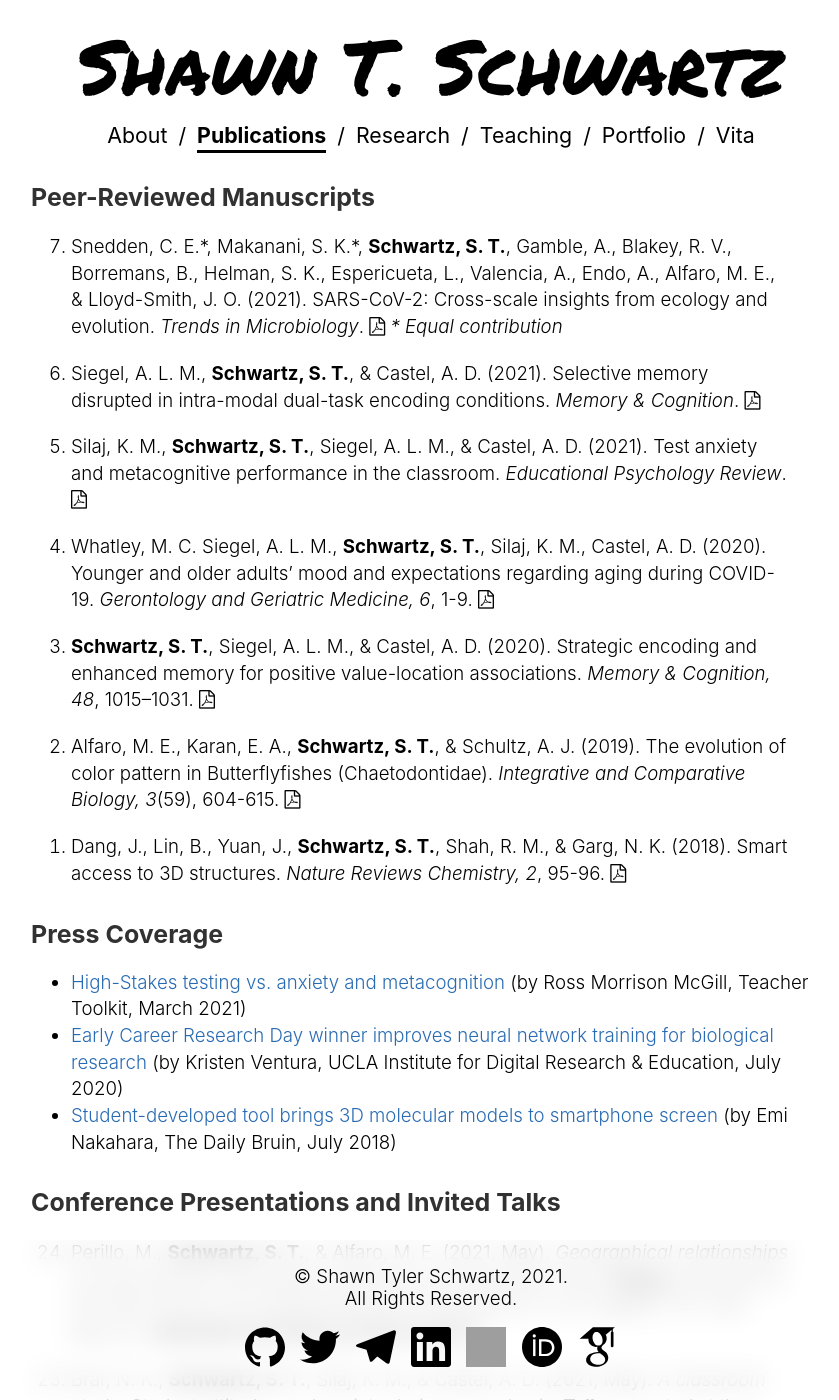
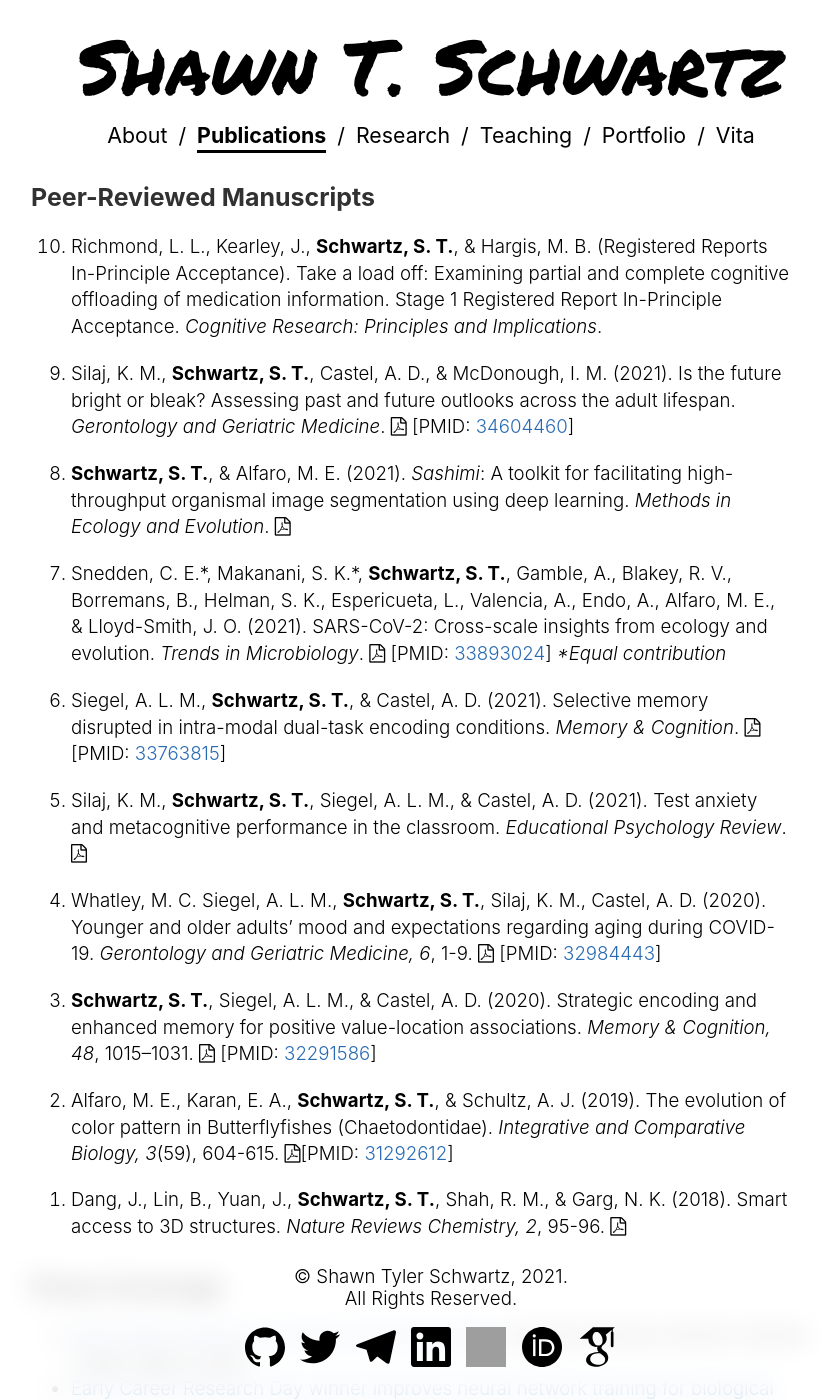
Before and after one commit to shawntz/shawntz.github.io, a Jekyll site: the page built from publications.md, in a window 1280 px wide and 1400 px high. Shown: the whole window, without its empty margins (209-1048 px from the left). Built offline with Jekyll 4.4.1, drawn with Linux system fonts in a browser that asks for light colours; a style sheet for code colours, icons or effects is not loaded; grey boxes are pictures that could not be loaded.

Commit message:
update publications September 2021

```diff
--- a/publications.md
+++ b/publications.md
@@ -8,12 +8,15 @@ navigation: 2
 ### Peer-Reviewed Manuscripts
 <ol class="reversed">
     <li>Dang, J., Lin, B., Yuan, J., <strong>Schwartz, S. T.</strong>, Shah, R. M., & Garg, N. K. (2018). Smart access to 3D structures. <em>Nature Reviews Chemistry, 2</em>, 95-96. <a class="invisible" href="https://doi.org/10.1038/s41570-018-0021-y" target="_blank"><i class="ai ai-doi ai"></i></a> <a class="invisible" href="https://www.researchgate.net/profile/Shawn_Schwartz/publication/326039761_Smart_access_to_3D_structures/links/5eb4796aa6fdcc1f1dc8166e/Smart-access-to-3D-structures.pdf" target="_blank"><i class="fa fa-file-pdf-o"></i></a></li>
-    <li>Alfaro, M. E., Karan, E. A., <strong>Schwartz, S. T.</strong>, & Schultz, A. J. (2019). The evolution of color pattern in Butterflyfishes (Chaetodontidae). <em>Integrative and Comparative Biology, 3</em>(59), 604-615. <a class="invisible" href="https://doi.org/10.1093/icb/icz119" target="_blank"><i class="ai ai-doi ai"></i></a> <a class="invisible" href="https://www.researchgate.net/profile/Shawn_Schwartz/publication/334441506_The_Evolution_of_Color_Pattern_in_Butterflyfishes_Chaetodontidae/links/5eb47c9392851cd50da12106/The-Evolution-of-Color-Pattern-in-Butterflyfishes-Chaetodontidae.pdf" target="_blank"><i class="fa fa-file-pdf-o"></i></a></li>
-    <li><strong>Schwartz, S. T.</strong>, Siegel, A. L. M., & Castel, A. D. (2020). Strategic encoding and enhanced memory for positive value-location associations. <em>Memory & Cognition, 48</em>, 1015–1031. <a class="invisible" href="https://doi.org/10.3758/s13421-020-01034-4" target="_blank"><i class="ai ai-doi ai"></i></a> <a class="invisible" href="https://www.researchgate.net/profile/Shawn_Schwartz/publication/340626403_Strategic_encoding_and_enhanced_memory_for_positive_value-location_associations/links/5f1e8f6a45851515ef4d5bd6/Strategic-encoding-and-enhanced-memory-for-positive-value-location-associations.pdf" target="_blank"><i class="fa fa-file-pdf-o"></i></a></li>
-    <li>Whatley, M. C. Siegel, A. L. M., <strong>Schwartz, S. T.</strong>, Silaj, K. M., Castel, A. D. (2020).  Younger and older adults’ mood and expectations regarding aging during COVID-19. <em>Gerontology and Geriatric Medicine, 6</em>, 1-9. <a class="invisible" href="https://doi.org/10.1177%2F2333721420960259" target="_blank"><i class="ai ai-doi ai"></i></a> <a class="invisible" href="https://journals.sagepub.com/doi/pdf/10.1177/2333721420960259" target="_blank"><i class="fa fa-file-pdf-o"></i></a></li>
+    <li>Alfaro, M. E., Karan, E. A., <strong>Schwartz, S. T.</strong>, & Schultz, A. J. (2019). The evolution of color pattern in Butterflyfishes (Chaetodontidae). <em>Integrative and Comparative Biology, 3</em>(59), 604-615. <a class="invisible" href="https://doi.org/10.1093/icb/icz119" target="_blank"><i class="ai ai-doi ai"></i></a> <a class="invisible" href="https://www.researchgate.net/profile/Shawn_Schwartz/publication/334441506_The_Evolution_of_Color_Pattern_in_Butterflyfishes_Chaetodontidae/links/5eb47c9392851cd50da12106/The-Evolution-of-Color-Pattern-in-Butterflyfishes-Chaetodontidae.pdf" target="_blank"><i class="fa fa-file-pdf-o"></i></a>[PMID: <a href="https://pubmed.ncbi.nlm.nih.gov/31292612/" target="_blank">31292612</a>]</li>
+    <li><strong>Schwartz, S. T.</strong>, Siegel, A. L. M., & Castel, A. D. (2020). Strategic encoding and enhanced memory for positive value-location associations. <em>Memory & Cognition, 48</em>, 1015–1031. <a class="invisible" href="https://doi.org/10.3758/s13421-020-01034-4" target="_blank"><i class="ai ai-doi ai"></i></a> <a class="invisible" href="https://www.researchgate.net/profile/Shawn_Schwartz/publication/340626403_Strategic_encoding_and_enhanced_memory_for_positive_value-location_associations/links/5f1e8f6a45851515ef4d5bd6/Strategic-encoding-and-enhanced-memory-for-positive-value-location-associations.pdf" target="_blank"><i class="fa fa-file-pdf-o"></i></a> [PMID: <a href="https://pubmed.ncbi.nlm.nih.gov/32291586/" target="_blank">32291586</a>]</li>
+    <li>Whatley, M. C. Siegel, A. L. M., <strong>Schwartz, S. T.</strong>, Silaj, K. M., Castel, A. D. (2020).  Younger and older adults’ mood and expectations regarding aging during COVID-19. <em>Gerontology and Geriatric Medicine, 6</em>, 1-9. <a class="invisible" href="https://doi.org/10.1177%2F2333721420960259" target="_blank"><i class="ai ai-doi ai"></i></a> <a class="invisible" href="https://journals.sagepub.com/doi/pdf/10.1177/2333721420960259" target="_blank"><i class="fa fa-file-pdf-o"></i></a> [PMID: <a href="https://pubmed.ncbi.nlm.nih.gov/32984443/" target="_blank">32984443</a>]</li>
     <li>Silaj, K. M., <strong>Schwartz, S. T.</strong>, Siegel, A. L. M., & Castel, A. D. (2021). Test anxiety and metacognitive performance in the classroom. <em>Educational Psychology Review</em>. <a class="invisible" href="https://doi.org/10.1007/s10648-021-09598-6" target="_blank"><i class="ai ai-doi ai"></i></a> <a class="invisible" href="https://www.researchgate.net/publication/350157412_Test_Anxiety_and_Metacognitive_Performance_in_the_Classroom" target="_blank"><i class="fa fa-file-pdf-o"></i></a></li>
-    <li>Siegel, A. L. M., <strong>Schwartz, S. T.</strong>, & Castel, A. D. (2021). Selective memory disrupted in intra-modal dual-task encoding conditions. <em>Memory & Cognition</em>. <a class="invisible" href="https://doi.org/10.3758/s13421-021-01166-1" target="_blank"><i class="ai ai-doi ai"></i></a> <a class="invisible" href="https://www.researchgate.net/publication/350358408_Selective_memory_disrupted_in_intra-modal_dual-task_encoding_conditions" target="_blank"><i class="fa fa-file-pdf-o"></i></a></li>
-    <li>Snedden, C. E.*, Makanani, S. K.*, <strong>Schwartz, S. T.</strong>, Gamble, A., Blakey, R. V., Borremans, B., Helman, S. K., Espericueta, L., Valencia, A., Endo, A., Alfaro, M. E., & Lloyd-Smith, J. O. (2021). SARS-CoV-2: Cross-scale insights from ecology and evolution. <em>Trends in Microbiology</em>. <a class="invisible" href="http://dx.doi.org/10.1016/j.tim.2021.03.013" target="_blank"><i class="ai ai-doi ai"></i></a> <a class="invisible" href="https://www.researchgate.net/publication/350415869_SARS-CoV-2_Cross-scale_Insights_from_Ecology_and_Evolution" target="_blank"><i class="fa fa-file-pdf-o"></i></a><em> * Equal contribution</em></li>
+    <li>Siegel, A. L. M., <strong>Schwartz, S. T.</strong>, & Castel, A. D. (2021). Selective memory disrupted in intra-modal dual-task encoding conditions. <em>Memory & Cognition</em>. <a class="invisible" href="https://doi.org/10.3758/s13421-021-01166-1" target="_blank"><i class="ai ai-doi ai"></i></a> <a class="invisible" href="https://www.researchgate.net/publication/350358408_Selective_memory_disrupted_in_intra-modal_dual-task_encoding_conditions" target="_blank"><i class="fa fa-file-pdf-o"></i></a>[PMID: <a href="https://pubmed.ncbi.nlm.nih.gov/33763815/" target="_blank">33763815</a>]</li>
+    <li>Snedden, C. E.*, Makanani, S. K.*, <strong>Schwartz, S. T.</strong>, Gamble, A., Blakey, R. V., Borremans, B., Helman, S. K., Espericueta, L., Valencia, A., Endo, A., Alfaro, M. E., & Lloyd-Smith, J. O. (2021). SARS-CoV-2: Cross-scale insights from ecology and evolution. <em>Trends in Microbiology</em>. <a class="invisible" href="http://dx.doi.org/10.1016/j.tim.2021.03.013" target="_blank"><i class="ai ai-doi ai"></i></a> <a class="invisible" href="https://www.researchgate.net/publication/350415869_SARS-CoV-2_Cross-scale_Insights_from_Ecology_and_Evolution" target="_blank"><i class="fa fa-file-pdf-o"></i></a> [PMID: <a href="https://pubmed.ncbi.nlm.nih.gov/33893024/" target="_blank">33893024</a>]<em> *Equal contribution</em></li>
+    <li><strong>Schwartz, S. T.</strong>, & Alfaro, M. E. (2021). <em>Sashimi</em>: A toolkit for facilitating high-throughput organismal image segmentation using deep learning. <em>Methods in Ecology and Evolution</em>. <a class="invisible" href="https://doi.org/10.1111/2041-210X.13712" target="_blank"><i class="ai ai-doi ai"></i></a> <a class="invisible" href="https://www.researchgate.net/publication/354405611_Sashimi_A_toolkit_for_facilitating_high-throughput_organismal_image_segmentation_using_deep_learning" target="_blank"><i class="fa fa-file-pdf-o"></i></a></li>
+    <li>Silaj, K. M., <strong>Schwartz, S. T.</strong>, Castel, A. D., & McDonough, I. M. (2021). Is the future bright or bleak? Assessing past and future outlooks across the adult lifespan. <em>Gerontology and Geriatric Medicine</em>. <a class="invisible" href="https://doi.org/10.1177/23337214211046080" target="_blank"><i class="ai ai-doi ai"></i></a> <a class="invisible" href="https://www.researchgate.net/publication/354888016_Is_the_Future_Bright_or_Bleak_Assessing_Past_and_Future_Outlooks_Across_the_Adult_Lifespan" target="_blank"><i class="fa fa-file-pdf-o"></i></a> [PMID: <a href="https://pubmed.ncbi.nlm.nih.gov/34604460/" target="_blank">34604460</a>]</li>
+    <li>Richmond, L. L., Kearley, J., <strong>Schwartz, S. T.</strong>, & Hargis, M. B. (Registered Reports In-Principle Acceptance). Take a load off: Examining partial and complete cognitive offloading of medication information. Stage 1 Registered Report In-Principle Acceptance. <em>Cognitive Research: Principles and Implications</em>.</li>
 </ol>
 
 ### Press Coverage
```
